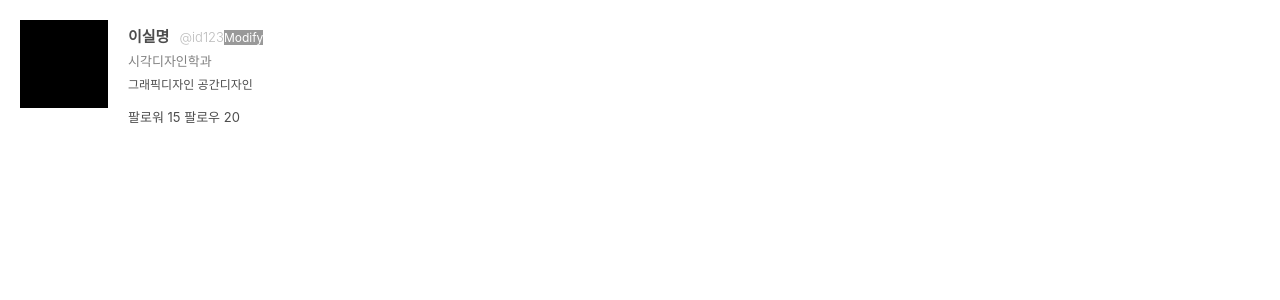
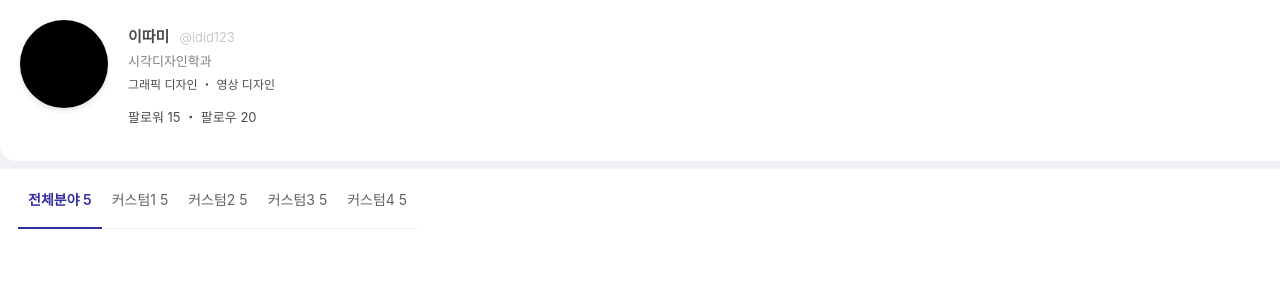
Before and after one commit to Double-Slash/ddami-web-mobile, a React (Create React App) app: page /workplace/1 in a window 1280 px wide. Shown: the top 300 px of the page. Built offline with nearby package versions, Linux system fonts and the light colour scheme; a web font is replaced by a local one.

Commit message:
Feat : Workplace Category

```diff
--- a/src/components/search/Search.js
+++ b/src/components/search/Search.js
@@ -59,7 +59,7 @@ const SearchButton = styled.div`
 `
 
 const Search = () => {
-  const [searchState, setSearchState] = useState(1)
+  const [searchState, setSearchState] = useState(0)
   const [searchWord, setSearchWord] = useState(null)
   const searchInput = useRef()
   const handleSearch = () => {
--- a/src/components/search/SearchResults.js
+++ b/src/components/search/SearchResults.js
@@ -67,7 +67,7 @@ const SearchCategory = (props) => {
 }
 
 export default () => {
-  const [selectTab, setSelectTab] = useState(2);
+  const [selectTab, setSelectTab] = useState(0);
   useEffect(()=>{
   }, [selectTab])
   return (
--- a/src/components/workplace/Workplace.js
+++ b/src/components/workplace/Workplace.js
@@ -1,15 +1,21 @@
 import React, { useEffect } from 'react';
 import styled from 'styled-components';
 import WorkPlaceProfile from "./WorkplaceProfile";
+import WorkplaceList from "./WorkplaceList";
+
+const WorkplaceBody = styled.section`
+  background-color: #F0F0F6;
+`
 
 const WorkPlace = (props) => {
   const { match: { params } } = props
   const { id } = params
 
   return(
-    <div>
-      <WorkPlaceProfile/>
-    </div>
+    <WorkplaceBody>
+      <WorkPlaceProfile name='이따미' userId='idid123' major='시각디자인학과' field1='그래픽 디자인' field2='영상 디자인'/>
+      <WorkplaceList/>
+    </WorkplaceBody>
   )
 }
 
--- a/src/components/workplace/WorkplaceCategory.js
+++ b/src/components/workplace/WorkplaceCategory.js
@@ -1,8 +1,43 @@
-import React, { useEffect } from 'react';
+import React, {useEffect, useState} from 'react';
 import styled from 'styled-components';
 
-const WorkplaceCategory = () => {
+const WorkplaceCategory = styled.div`
+  color: #626262;
+  padding-left: 18px;
+  overflow-x: scroll;
+  height: 60px;
+  display: flex;
+  font-weight: 400;
+`
 
+const CategoryDiv = styled.div`
+  white-space: nowrap;
+  font-size: 14px;
+  padding: 20px 10px 20px 10px;
+  border-bottom: 1px solid #F0F0F0;
+  &.selected {
+    color: #322FA0;
+    font-weight: 600;
+    border-bottom: 2px solid #322FA0;
+  }
+`
+
+const Category = (props) => {
+  const {id, title, count, setSelectTab, selectTab} = props
+  return(
+    <CategoryDiv className={selectTab === id && 'selected'} onClick={()=>setSelectTab(id)}>{title} {count}</CategoryDiv>
+  )
 }
 
-export default WorkplaceCategory
+export default () => {
+  const [selectTab, setSelectTab] = useState(0);
+  return(
+    <WorkplaceCategory>
+      <Category selectTab={selectTab} id={0} title='전체분야' count={5} setSelectTab={setSelectTab}/>
+      <Category selectTab={selectTab} id={1} title='커스텀1' count={5} setSelectTab={setSelectTab}/>
+      <Category selectTab={selectTab} id={2} title='커스텀2' count={5} setSelectTab={setSelectTab}/>
+      <Category selectTab={selectTab} id={3} title='커스텀3' count={5} setSelectTab={setSelectTab}/>
+      <Category selectTab={selectTab} id={4} title='커스텀4' count={5} setSelectTab={setSelectTab}/>
+    </WorkplaceCategory>
+  )
+}
--- /dev/null
+++ b/src/components/workplace/WorkplaceList.js
@@ -0,0 +1,16 @@
+import React, { useEffect } from 'react';
+import styled from 'styled-components';
+import WorkplaceCategory from "./WorkplaceCategory";
+
+const ListBody = styled.section`
+  background-color: #FFFFFF;
+  margin-top: 8px;
+`
+
+export default () => {
+  return(
+    <ListBody>
+      <WorkplaceCategory/>
+    </ListBody>
+  )
+}
--- a/src/components/workplace/WorkplaceProfile.js
+++ b/src/components/workplace/WorkplaceProfile.js
@@ -7,11 +7,15 @@ const ProfileBody = styled.div`
   padding: 20px;
   font-size: 13px;
   color: #4D4D4D;
+  border-radius: 0px 0px 0px 16px;
+  background-color: #FFFFFF;
 `
 const ProfileImage = styled.div`
   width: 88px;
   height: 88px;
   background-color: black;
+  border-radius: 100%;
+  box-shadow: 0px 3px 5px #0000001A;
 `
 
 const Profile = styled.div`
@@ -51,20 +55,20 @@ const ProfileFollow = styled.div`
 
 
 const WorkPlaceProfile = (props) => {
-
+  const {name, userId, major, field1, field2, follower, following} = props
   return(
     <ProfileBody>
       <ProfileImage/>
       <Profile>
         <ProfileInformation>
-          <Name>이실명</Name>
-          <Id>@id123</Id>
-          <ModifyButton/>
-          <Department>시각디자인학과</Department>
-          <Major>그래픽디자인 공간디자인</Major>
+          <Name>{name}</Name>
+          <Id>@{userId}</Id>
+          {/*<ModifyButton/>*/}
+          <Department>{major}</Department>
+          <Major>{field1} ・ {field2}</Major>
         </ProfileInformation>
         <ProfileFollow>
-          팔로워 15
+          팔로워 15 ・
           팔로우 20
         </ProfileFollow>
       </Profile>
```
